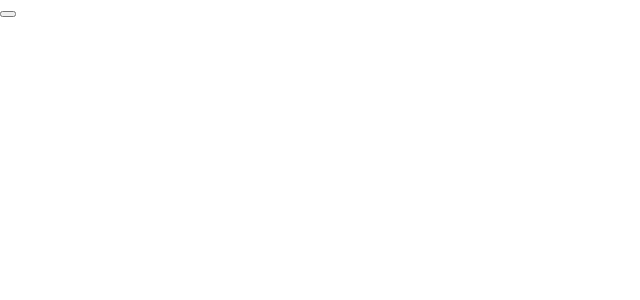
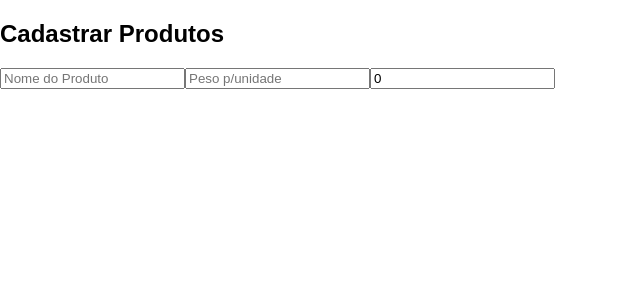
Before and after one commit to EricoBis/transportation-system, a React (Create React App) app: page / in a window 1280 px wide. Shown: the top 300 px of the page, without its empty margins (0-640 px from the left). Built offline with nearby package versions, Linux system fonts and the light colour scheme.

Commit message:
add | tab TransportRegister and component ProductRegister

```diff
--- /dev/null
+++ b/src/components/TransportRegister/ProductRegister.js
@@ -0,0 +1,66 @@
+import React from "react";
+import { useState } from "react";
+
+function ProductRegister() {
+  const [input, setInput] = useState({
+    name: "",
+    weight: null,
+    quantity: 0,
+  });
+
+  const getAux = () => {
+    return {
+      name: input.name,
+      weight: input.weight,
+      quantity: input.quantity,
+    };
+  }
+
+  const handleProduct = (e) => {
+    let aux = getAux();
+    aux.name = e.target.value;
+    setInput(aux);
+  };
+  const handleWeight = (e) => {
+    //TODO REGEX
+    let aux = getAux();
+    aux.weight = e.target.value;
+    setInput(aux);
+  };
+  const handleQuantity = (e) => {
+    //TODO REGEX
+    let aux = getAux();
+    aux.quantity = e.target.value;
+    setInput(aux);
+  };
+
+  return (
+    <>
+      <h2>Cadastrar Produtos</h2>
+      <div>
+        <input
+          type="text"
+          value={input.name}
+          onChange={handleProduct}
+          placeholder={"Nome do Produto"}
+        />
+        <input
+          type="number"
+          value={input.weight}
+          onChange={handleWeight}
+          placeholder={"Peso p/unidade"}
+        />
+
+          <input
+            type="number"
+            value={input.quantity}
+            onChange={handleQuantity}
+            placeholder={"0"}
+          />
+
+      </div>
+    </>
+  );
+}
+
+export default ProductRegister;
--- a/src/contexts/DataContext.js
+++ b/src/contexts/DataContext.js
@@ -23,13 +23,11 @@ export const trucks = [
 export const DataProvider = ({ children }) => {
   const [citiesDistances, setCitiesDistances] = useState({});
 
-  const print = () => {
-
-  };
+  const print = () => {};
 
   const consult = (origin, destination, transpMode) => {
     const distance = citiesDistances[origin][destination];
-    const result = trucks.find(item => item.id === transpMode);
+    const result = trucks.find((item) => item.id === transpMode);
     const cost = result.price * distance;
 
     return {
@@ -40,7 +38,7 @@ export const DataProvider = ({ children }) => {
 
   return (
     <DataContext.Provider
-      value={{ citiesDistances, print, setCitiesDistances }}
+      value={{ citiesDistances, print, setCitiesDistances, consult }}
     >
       {children}
     </DataContext.Provider>
--- a/src/pages/home/Home.js
+++ b/src/pages/home/Home.js
@@ -1,6 +1,7 @@
 import React from "react";
 import { useEffect, useContext} from "react";
 import { DataContext } from "../../contexts/DataContext";
+import TransportRegister from "../tabs/TransportRegister";
 
 const FILE_PATH = "/data/DNIT-Distancias.csv";
 
@@ -33,7 +34,7 @@ function Home() {
     });
     setCitiesDistances(rows);
   };
-  return <div><button onClick={()=> print()}/></div>;
+  return <div><TransportRegister/></div>;
 }
 
 export default Home;
--- /dev/null
+++ b/src/pages/tabs/TransportRegister.js
@@ -0,0 +1,10 @@
+import React from 'react'
+import ProductRegister from '../../components/TransportRegister/ProductRegister'
+
+function TransportRegister() {
+  return (
+    <div><ProductRegister/></div>
+  )
+}
+
+export default TransportRegister
```
